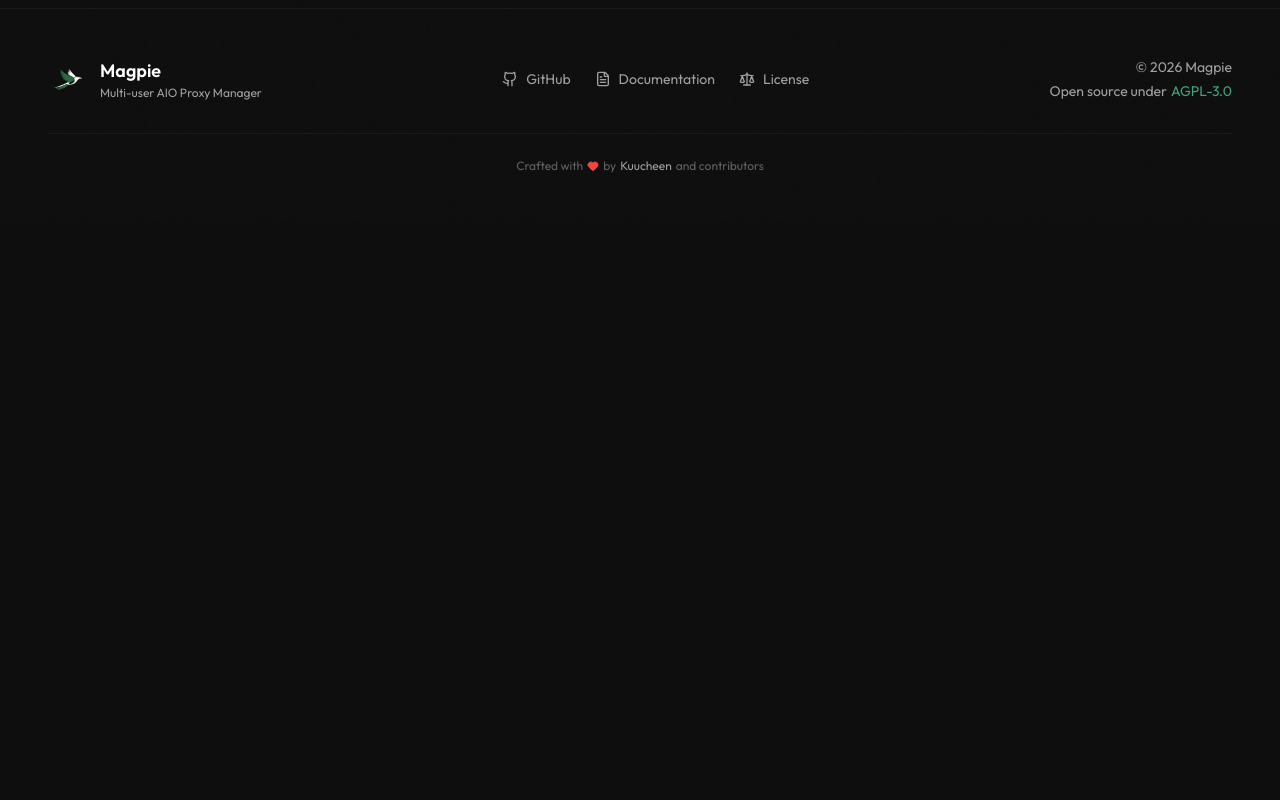
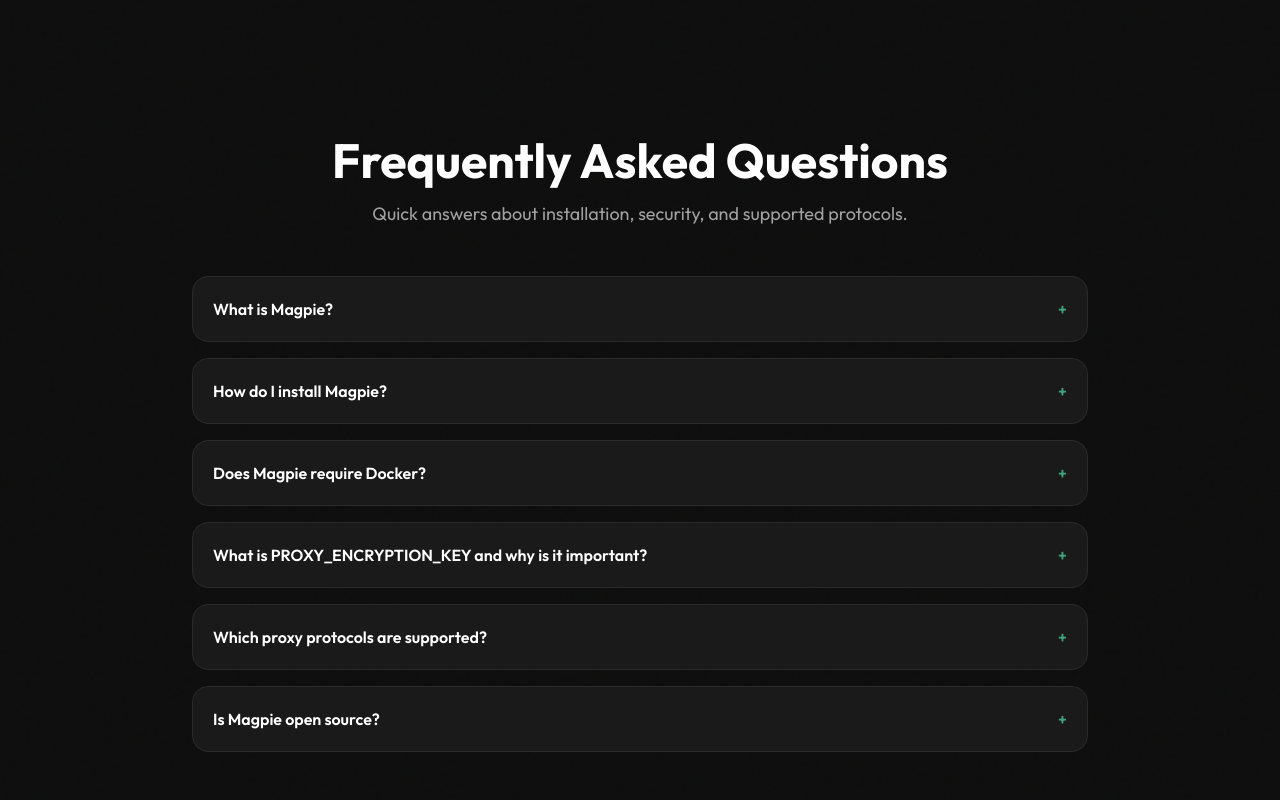
Before and after one commit to Magpie-Tools/magpie-website, a React (Vite) app: page / in a window 1280 px wide. Shown: the part 6800-7600 px from the top of the page. Before the commit the page ends 7022 px from the top, so only its background shows below. Built offline with nearby package versions, Linux system fonts and the light colour scheme.

Commit message:
add seo stuff

```diff
--- a/index.html
+++ b/index.html
@@ -4,9 +4,129 @@
     <meta charset="UTF-8" />
     <meta name="viewport" content="width=device-width, initial-scale=1.0" />
     <title>Magpie - Multi-user AIO Proxy Manager</title>
+    <meta
+      name="description"
+      content="Magpie is a self-hosted proxy manager that scrapes public proxies, checks health, scores reputation, and provides rotating endpoints via a web dashboard."
+    />
+    <meta
+      name="keywords"
+      content="proxy manager, self-hosted proxy, proxy scraper, proxy checker, rotating proxies, proxy pool, proxy reputation, SOCKS5, HTTP proxy, proxy dashboard"
+    />
+    <meta name="robots" content="index, follow" />
+    <meta name="theme-color" content="#0e0e0e" />
+
+    <meta property="og:title" content="Magpie - Multi-user AIO Proxy Manager" />
+    <meta
+      property="og:description"
+      content="Self-hosted proxy manager with auto-scraping, health checks, reputation scoring, and rotating endpoints."
+    />
+    <meta property="og:url" content="https://magpie.tools/" />
+    <meta property="og:type" content="website" />
+    <meta property="og:image" content="https://magpie.tools/dashboard-hero.png" />
+    <meta
+      property="og:image:alt"
+      content="Magpie dashboard preview showing proxy statistics and charts"
+    />
+
+    <meta name="twitter:card" content="summary_large_image" />
+    <meta name="twitter:title" content="Magpie - Multi-user AIO Proxy Manager" />
+    <meta
+      name="twitter:description"
+      content="Self-hosted proxy manager with auto-scraping, health checks, reputation scoring, and rotating endpoints."
+    />
+    <meta name="twitter:url" content="https://magpie.tools/" />
+    <meta name="twitter:image" content="https://magpie.tools/dashboard-hero.png" />
+
+    <link rel="canonical" href="https://magpie.tools/" />
+
+    <link rel="icon" type="image/x-icon" href="/magpie-light-green.ico" />
   </head>
   <body>
     <div id="root"></div>
+    <script type="application/ld+json">
+      {
+        "@context": "https://schema.org",
+        "@type": "SoftwareApplication",
+        "name": "Magpie",
+        "description": "Self-hosted proxy manager that scrapes public proxies, checks health, scores reputation, and provides rotating endpoints.",
+        "applicationCategory": "DeveloperApplication",
+        "operatingSystem": "Docker, Linux, Windows, macOS",
+        "offers": { "@type": "Offer", "price": "0", "priceCurrency": "USD" },
+        "license": "https://www.gnu.org/licenses/agpl-3.0.html",
+        "url": "https://magpie.tools/",
+        "downloadUrl": "https://github.com/Kuucheen/magpie",
+        "softwareHelp": "https://github.com/Kuucheen/magpie#readme"
+      }
+    </script>
+    <script type="application/ld+json">
+      {
+        "@context": "https://schema.org",
+        "@type": "FAQPage",
+        "mainEntity": [
+          {
+            "@type": "Question",
+            "name": "What is Magpie?",
+            "acceptedAnswer": {
+              "@type": "Answer",
+              "text": "Magpie is a self-hosted proxy manager that scrapes public proxies, checks health, scores reputation, and provides rotating endpoints through a web dashboard."
+            }
+          },
+          {
+            "@type": "Question",
+            "name": "How do I install Magpie?",
+            "acceptedAnswer": {
+              "@type": "Answer",
+              "text": "Use the one-command installer for macOS/Linux or Windows PowerShell, or run Docker Compose from the repository."
+            }
+          },
+          {
+            "@type": "Question",
+            "name": "Does Magpie require Docker?",
+            "acceptedAnswer": {
+              "@type": "Answer",
+              "text": "The recommended installation uses Docker Desktop or Docker Engine with Compose, and local development runs services with Docker as well."
+            }
+          },
+          {
+            "@type": "Question",
+            "name": "What is PROXY_ENCRYPTION_KEY and why is it important?",
+            "acceptedAnswer": {
+              "@type": "Answer",
+              "text": "It encrypts stored proxy secrets. If you change it after first run, previously stored secrets cannot be decrypted."
+            }
+          },
+          {
+            "@type": "Question",
+            "name": "Which proxy protocols are supported?",
+            "acceptedAnswer": {
+              "@type": "Answer",
+              "text": "HTTP, HTTPS, SOCKS4, and SOCKS5 proxies are supported, plus TCP and QUIC/HTTP3 transport protocols."
+            }
+          },
+          {
+            "@type": "Question",
+            "name": "Is Magpie open source?",
+            "acceptedAnswer": {
+              "@type": "Answer",
+              "text": "Yes. Magpie is licensed under AGPL-3.0."
+            }
+          }
+        ]
+      }
+    </script>
+    <script type="application/ld+json">
+      {
+        "@context": "https://schema.org",
+        "@type": "Organization",
+        "name": "Magpie",
+        "url": "https://magpie.tools/",
+        "logo": "https://magpie.tools/magpie-light-green.svg",
+        "sameAs": [
+          "https://github.com/Kuucheen/magpie",
+          "https://discord.gg/7FWAGXzhkC"
+        ]
+      }
+    </script>
     <script type="module" src="/src/main.tsx"></script>
   </body>
 </html>
--- a/src/App.tsx
+++ b/src/App.tsx
@@ -6,6 +6,7 @@
 import DashboardPreview from './sections/DashboardPreview';
 import TechStack from './sections/TechStack';
 import Installation from './sections/Installation';
+import FAQ from './sections/FAQ';
 import CTA from './sections/CTA';
 import Footer from './sections/Footer';
 
@@ -62,6 +63,11 @@
 
         {/* CTA Section */}
         <CTA />
+
+        {/* FAQ Section */}
+        <section id="faq">
+          <FAQ />
+        </section>
       </main>
 
       {/* Footer */}
--- a/src/sections/CTA.tsx
+++ b/src/sections/CTA.tsx
@@ -62,7 +62,7 @@
 
           {/* Subheadline */}
           <p className="text-lg text-[#a0a0a0] max-w-xl mx-auto">
-            Join the community of developers who trust Magpie for their proxy management needs. Free, open source, and self-hosted.
+            Join the community of teams and individuals who trust Magpie for their proxy management needs. Free, open source, and self-hosted.
           </p>
 
           {/* CTAs */}
--- a/src/sections/DashboardPreview.tsx
+++ b/src/sections/DashboardPreview.tsx
@@ -132,7 +132,7 @@
             <img
               ref={imageRef}
               src="/dashboard-hero.png"
-              alt="Magpie Dashboard Full Preview"
+              alt="Magpie dashboard full preview with proxy statistics and charts"
               className="w-full h-auto"
               loading="lazy"
             />
--- /dev/null
+++ b/src/sections/FAQ.tsx
@@ -0,0 +1,65 @@
+const faqs = [
+  {
+    question: 'What is Magpie?',
+    answer:
+      'Magpie is a self-hosted proxy manager that scrapes public proxies, checks health, scores reputation, and provides rotating endpoints through a web dashboard.',
+  },
+  {
+    question: 'How do I install Magpie?',
+    answer:
+      'Use the one-command installer for macOS/Linux or Windows PowerShell, or run Docker Compose from the repository.',
+  },
+  {
+    question: 'Does Magpie require Docker?',
+    answer:
+      'The recommended installation uses Docker Desktop or Docker Engine with Compose, and local development runs services with Docker as well.',
+  },
+  {
+    question: 'What is PROXY_ENCRYPTION_KEY and why is it important?',
+    answer:
+      'It encrypts stored proxy secrets. If you change it after first run, previously stored secrets cannot be decrypted.',
+  },
+  {
+    question: 'Which proxy protocols are supported?',
+    answer:
+      'HTTP, HTTPS, SOCKS4, and SOCKS5 proxies are supported, plus TCP and QUIC/HTTP3 transport protocols.',
+  },
+  {
+    question: 'Is Magpie open source?',
+    answer: 'Yes. Magpie is licensed under AGPL-3.0.',
+  },
+];
+
+export default function FAQ() {
+  return (
+    <section className="relative w-full py-24 lg:py-32 bg-[#0e0e0e] overflow-hidden">
+      <div className="relative z-10 container mx-auto px-4 sm:px-6 lg:px-8 xl:px-12">
+        <div className="text-center mb-12 space-y-4">
+          <h2 className="text-3xl sm:text-4xl lg:text-5xl font-bold text-white">
+            Frequently Asked Questions
+          </h2>
+          <p className="text-lg text-[#a0a0a0] max-w-2xl mx-auto">
+            Quick answers about installation, security, and supported protocols.
+          </p>
+        </div>
+
+        <div className="max-w-4xl mx-auto space-y-4">
+          {faqs.map((faq) => (
+            <details
+              key={faq.question}
+              className="group rounded-xl border border-[#2a2a2a] bg-[#1a1a1a] p-5 transition-colors duration-300 open:border-[#3fa37a]/50"
+            >
+              <summary className="cursor-pointer list-none text-white font-semibold flex items-center justify-between">
+                <span>{faq.question}</span>
+                <span className="text-[#3fa37a] transition-transform duration-300 group-open:rotate-45">
+                  +
+                </span>
+              </summary>
+              <p className="mt-3 text-[#a0a0a0] leading-relaxed">{faq.answer}</p>
+            </details>
+          ))}
+        </div>
+      </div>
+    </section>
+  );
+}
--- a/src/sections/Features.tsx
+++ b/src/sections/Features.tsx
@@ -89,8 +89,9 @@
         <div className="relative h-48 overflow-hidden">
           <img
             src={image}
-            alt={title}
+            alt={`${title} feature diagram`}
             className="w-full h-full object-cover transition-transform duration-700 group-hover:scale-110"
+            loading="lazy"
           />
           <div className="absolute inset-0 bg-gradient-to-t from-[#1a1a1a] via-transparent to-transparent" />
 
--- a/src/sections/Hero.tsx
+++ b/src/sections/Hero.tsx
@@ -289,7 +289,7 @@
               <div className="relative rounded-xl overflow-hidden border border-[#2a2a2a] shadow-2xl bg-[#151515]">
                 <img
                   src="/dashboard-hero.png"
-                  alt="Magpie Dashboard"
+                  alt="Magpie dashboard preview showing proxy stats and charts"
                   className="w-full h-auto"
                   loading="eager"
                 />
```
Also changed, not shown: public/robots.txt (added), 2 other files (tests, documents, lock files or other folders).
